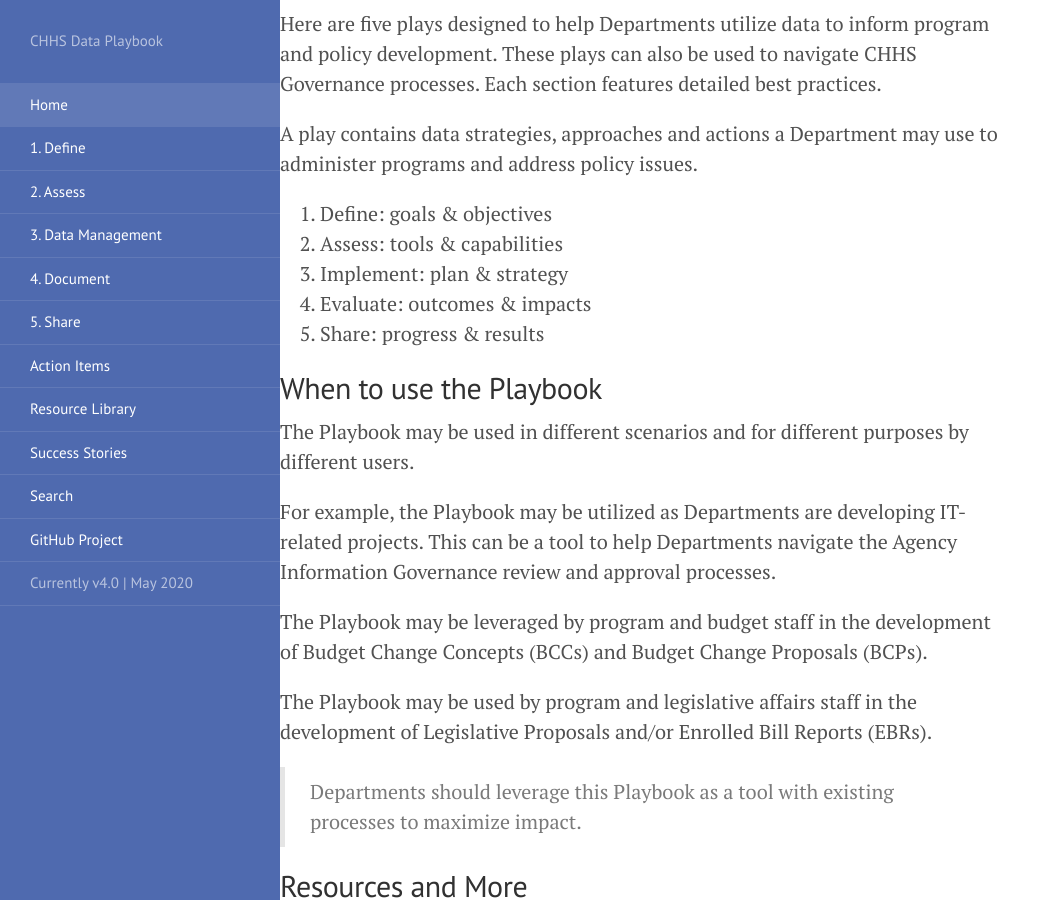
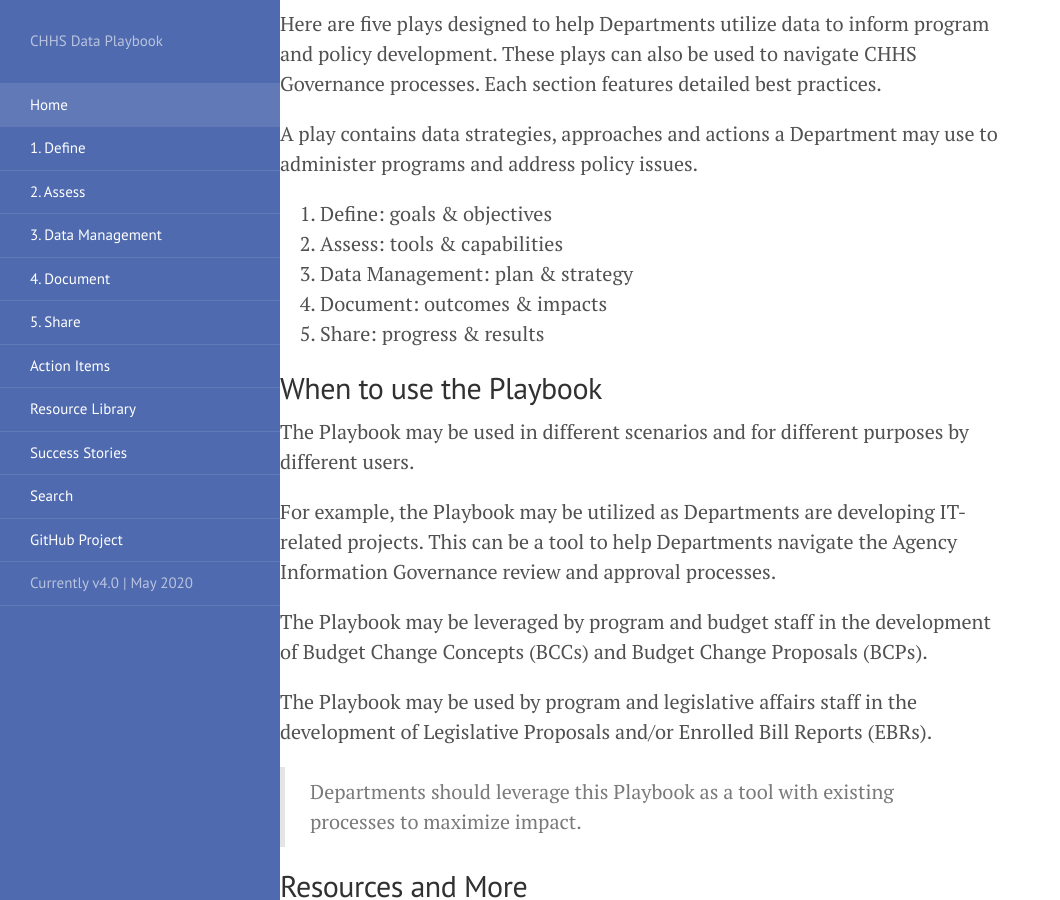
Before and after one commit to chhsdata/dataplaybook, a Jekyll site: the page built from index.md, in a window 1280 px wide and 900 px high, scrolled down 1904 px. Shown: the whole window, without its empty margins (0-1060 px from the left). Built offline with Jekyll 4.4.1, drawn with Linux system fonts in a browser that asks for light colours; Markdown is read by kramdown in place of the engine named in the settings.

Commit message:
play names

```diff
--- a/index.md
+++ b/index.md
@@ -39,8 +39,8 @@ A play contains data strategies, approaches and actions a Department may use to
 
 1. Define: goals & objectives
 2. Assess: tools & capabilities
-3. Implement: plan & strategy
-4. Evaluate: outcomes & impacts
+3. Data Management: plan & strategy
+4. Document: outcomes & impacts
 5. Share: progress & results
 
 ## When to use the Playbook
```
